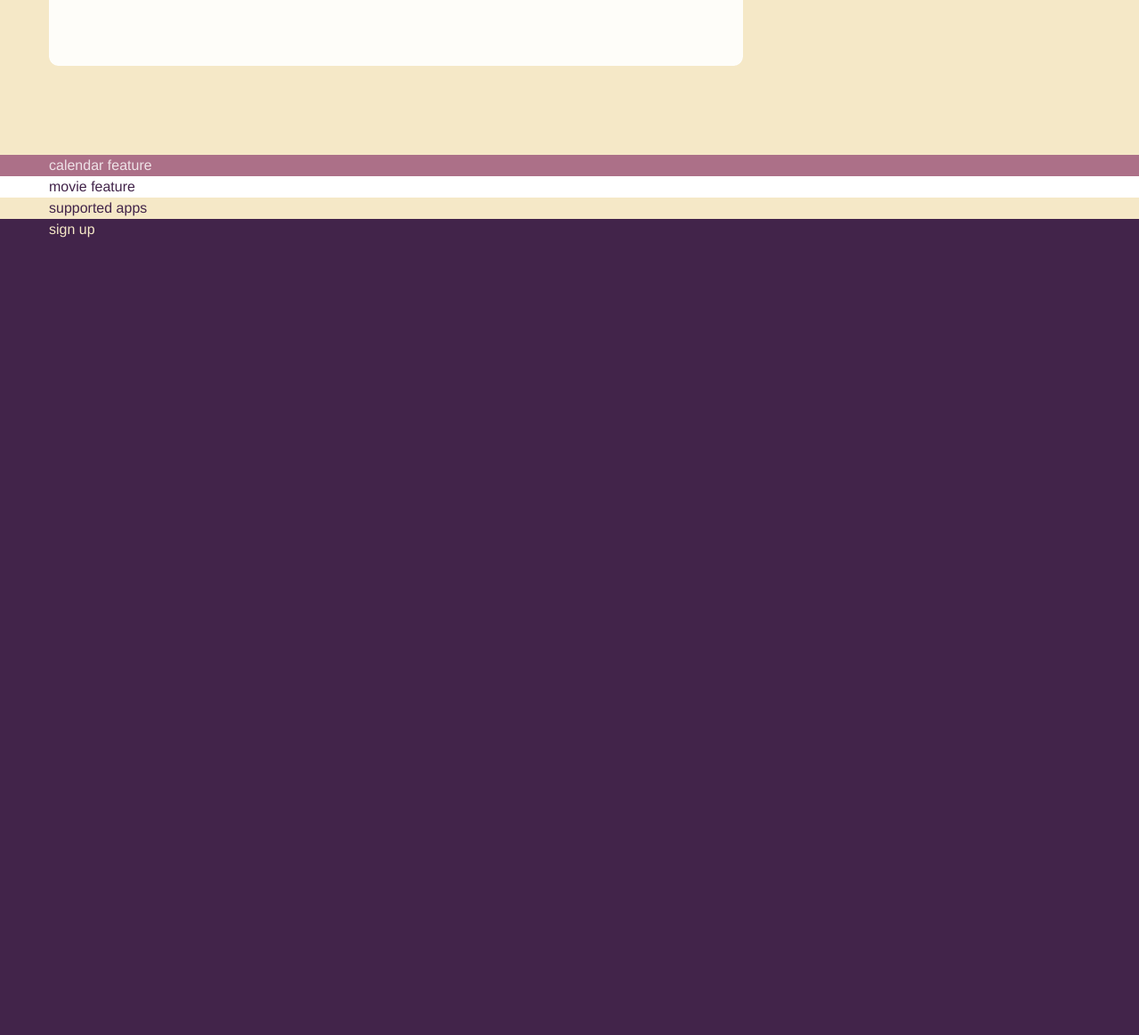
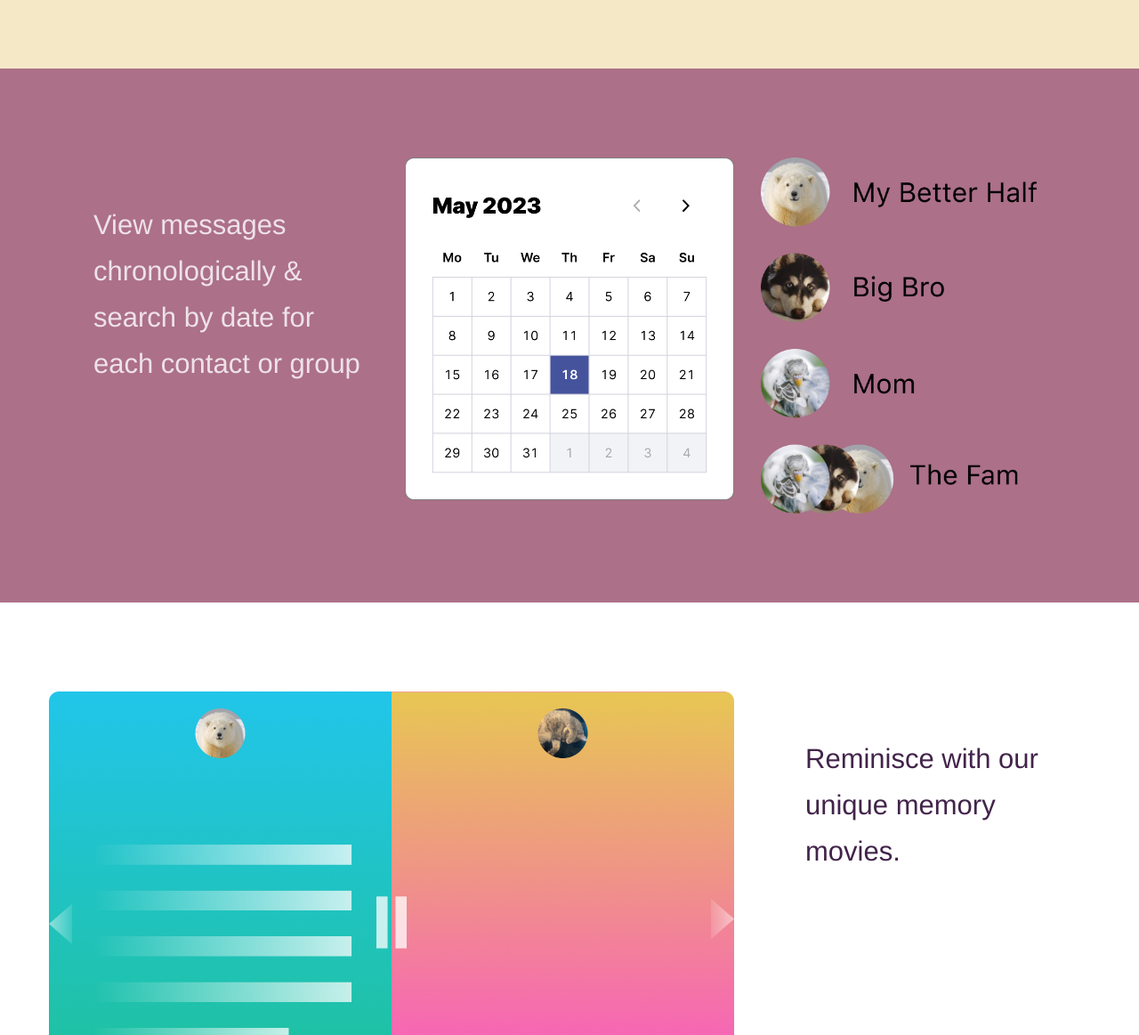
Before and after one commit to seaweedlover/remembered-gtm, a plain HTML site: page index.html in a window 1280 px wide. Shown: the part 1637-2800 px from the top of the page at 89% size. Before the commit the page ends 1907 px from the top, so only its background shows below. Drawn offline with Linux system fonts and the light colour scheme; a script that the page names is missing; files whose address does not match are found by name.

Commit message:
Add structure for remainder of the landing page

```diff
--- a/index.html
+++ b/index.html
@@ -31,7 +31,7 @@
   <div class="grid-y" id="hero">
     <div class="cell">
       <div class="grid-container">
-        <div class="grid-x">
+        <div class="grid-x grid-margin-x">
           <div class="cell large-4 copy">
             <h1>Digital memories are forever</h1>
             <h3>View exported messages across major chat apps beautifully in one place.</h3>
@@ -46,12 +46,10 @@
 
   <!-- SECTION: FEATURE 1 -->
   <div class="grid-y" id="feature-1">
-    <div class="cell">
     <div class="grid-container">
-        <div class="grid-x">
+      <div class="grid-x grid-margin-x">
         <div class="cell large-8 image">
           <img id="import_img" src="assets/import-screen.png" alt="import chat from various apps">
-
         </div>
         <div class="cell large-4 copy">
           <h3>Encrypt your imported chat history & own your data locally</h3>
@@ -60,41 +58,50 @@
       </div>
     </div>
   </div>
-  </div>
 
   <!-- SECTION: CALENDAR -->
   <div class="grid-y" id="calendar">
-    <div class="cell">
       <div class="grid-container">
-        calendar feature
+        <div class="grid-x grid-margin-x">
+          <div class="cell small-4 copy">
+            <h3>View messages chronologically & search by date for each contact or group</h3>
+          </div>
+          <div class="cell small-4 image">
+            <img id="calendar_img" src="assets/calendar-selector.png" alt="selecting chat by date in the app">
+          </div>
+          <div class="cell small-4 image">
+            <img id="contact_img" src="assets/contact-list.png" alt="selecting chat by contact in the app">
+          </div>
         </div>
       </div>
   </div>
 
   <!-- SECTION: MOVIE VIEW -->
   <div class="grid-y" id="movie-view">
-    <div class="cell">
     <div class="grid-container">
-        movie feature
+      <div class="grid-x grid-margin-x">
+        <div class="cell large-8 image">
+          <img id="memory_img" src="assets/memory-movies.png" alt="image of memory movies in the app">
+        </div>
+        <div class="cell large-4 copy">
+          <h3>Reminisce with our unique memory movies.</h3>
+        </div>
       </div>
     </div>
   </div>
 
   <!-- SECTION: SUPPORTED APPS -->
   <div class="grid-y" id="supported-apps">
-    <div class="cell">
-      <div class="grid-container">
-        supported apps
-      </div>
+    <div class="grid-container grid-margin-y">
+      <h3>Supports Major Chat Apps</h3>
+      <img id="supported_apps_img" src="assets/supported-apps.png" alt="list of supported chat apps">
     </div>
   </div>
 
   <!-- SECTION: SIGN UP -->
   <div class="grid-y" id="sign-up">
-    <div class="cell">
     <div class="grid-container">
-        sign up
-      </div>
+      <h2>100% FREE DURING BETA</h2>
     </div>
   </div>
 
--- a/styles.css
+++ b/styles.css
@@ -48,7 +48,7 @@ div#hero h3 {
 }
 
 div#hero img#hero_img {
-    max-height: 750px;
+    max-height: 700px;
 }
 
 /* section: feature 1 */
@@ -62,6 +62,10 @@ div#feature-1 div.image {
     text-align: center;
 }
 
+div#feature-1 img#import_img {
+    max-height: 550px;
+}
+
 div#feature-1 h3 {
     line-height: 1.68;
     padding: 50px 0px 50px 50px;
@@ -71,6 +75,20 @@ div#feature-1 h3 {
 div#calendar {
     background-color: var(--rose);
     color: var(--off-white);
+    padding: 100px 0px 100px 0px;
+}
+
+div#calendar img#calendar_img {
+    max-height: 550px;
+}
+
+div#calendar img#contact_img {
+    max-height: 400px;
+}
+
+div#calendar h3 {
+    line-height: 1.68;
+    padding: 50px 0px 50px 50px;
 }
 
 
@@ -78,12 +96,28 @@ div#calendar {
 div#movie-view {
     background-color: var(--white);
     color: var(--dark-purple);
+    padding: 100px 0px 100px 0px;
+}
+
+div#movie-view h3 {
+    line-height: 1.68;
+    padding: 50px 0px 50px 50px;
 }
 
 /* section: supported apps */
 div#supported-apps {
     background-color: var(--cream);
     color: var(--dark-purple);
+    padding: 100px 0px 100px 0px;
+}
+
+div#supported-apps h3{
+    text-align: center;
+}
+
+div#supported-apps img#supported_apps_img {
+    max-width: 850px;
+    padding: 50px 0px 0px 0px;
 }
 
 /* section: sign up */
```
Also changed, not shown: assets/calendar-selector.png (added), assets/contact-list.png (added), assets/memory-movies.png (added), assets/supported-apps.png (added). Lines whose indentation alone changed are shown as unchanged.
